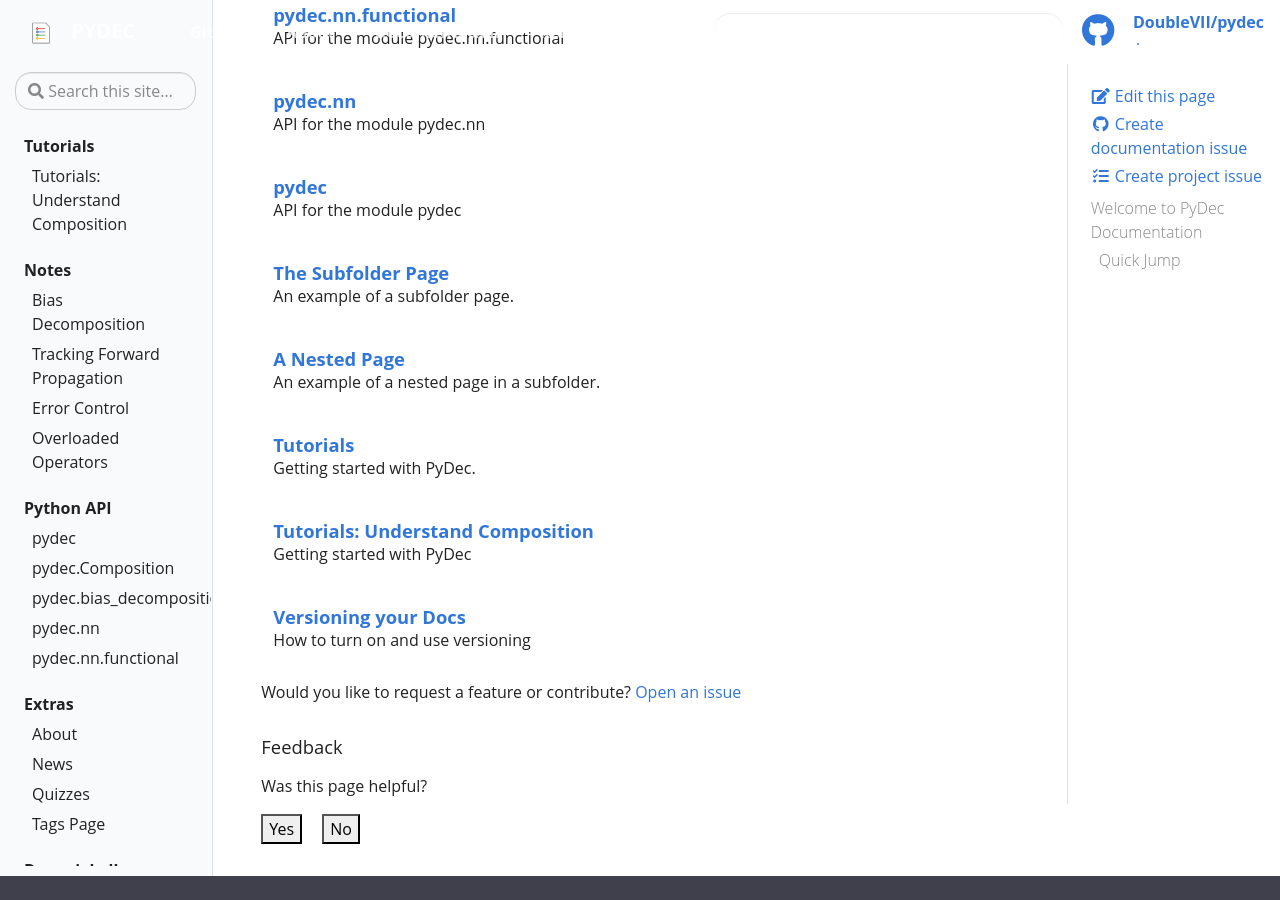
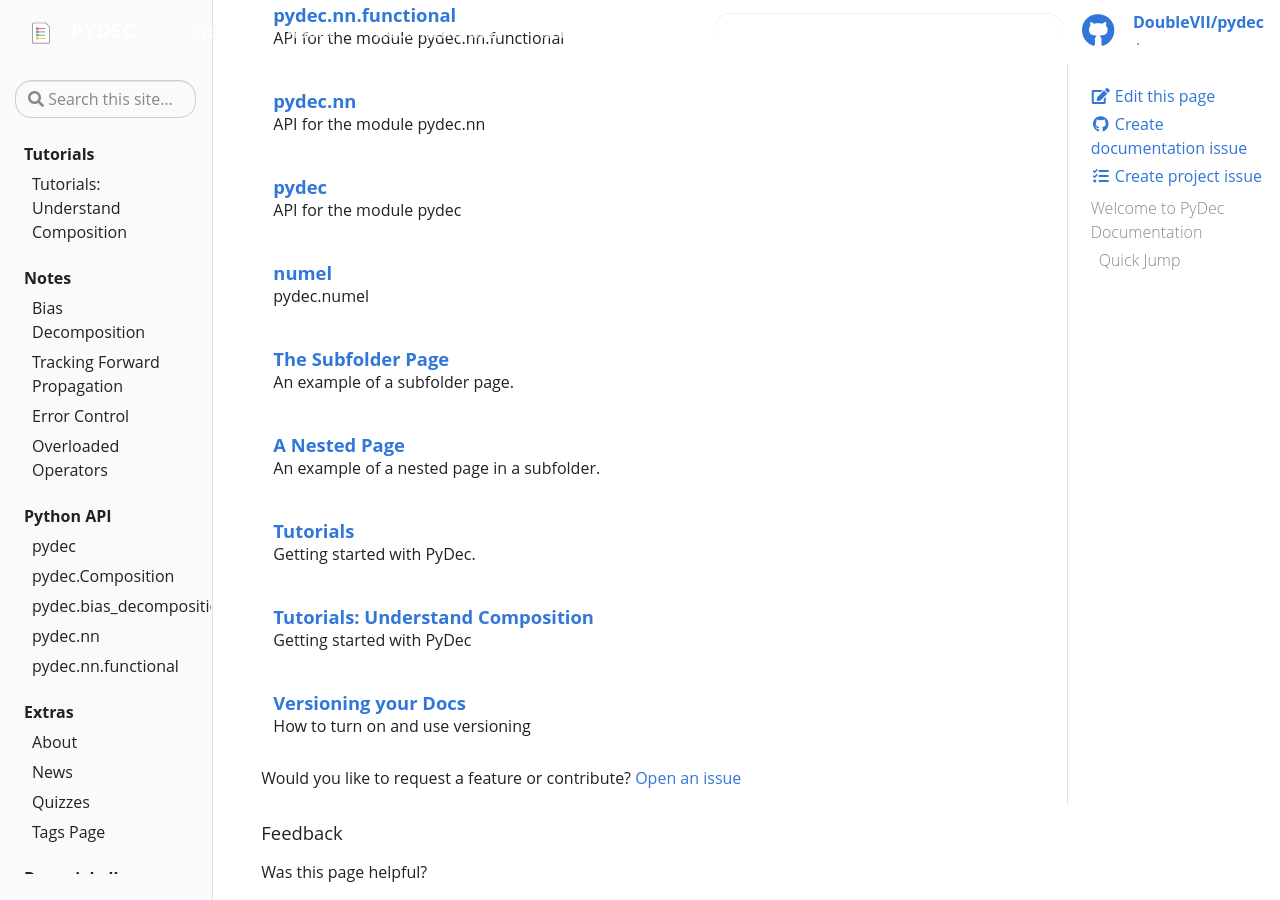
Before and after one commit to NJUNLP/pydec, a Jekyll site: the page built from docs/pages/index.md, in a window 1280 px wide and 900 px high, scrolled down 1475 px. Built offline with Jekyll 4.4.1, drawn with Linux system fonts in a browser that asks for light colours.

Commit message:
add numel api doc

```diff
--- /dev/null
+++ b/docs/_docs/pythonapi/pydec/numel.md
@@ -0,0 +1,6 @@
+---
+title: "numel"
+description: pydec.numel
+---
+
+TODO
```
Also changed, not shown: docs/_docs/pythonapi/pydec/index.md (+4 -0 lines).
